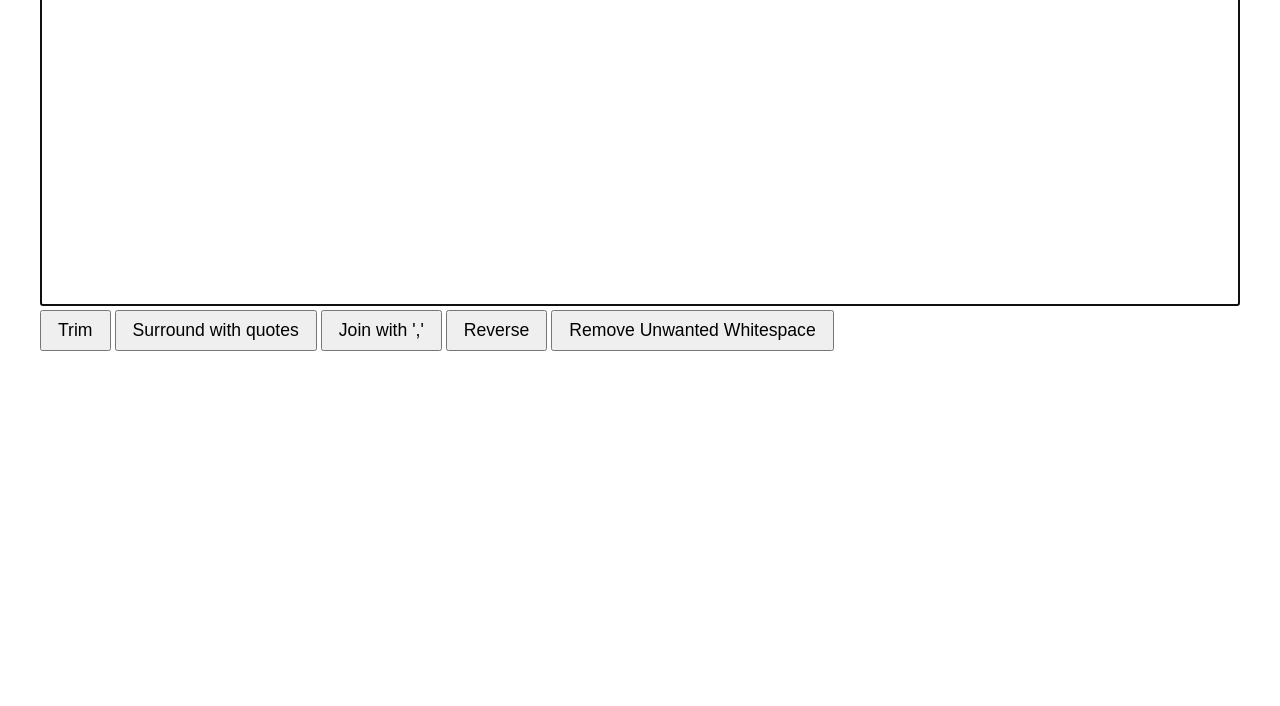
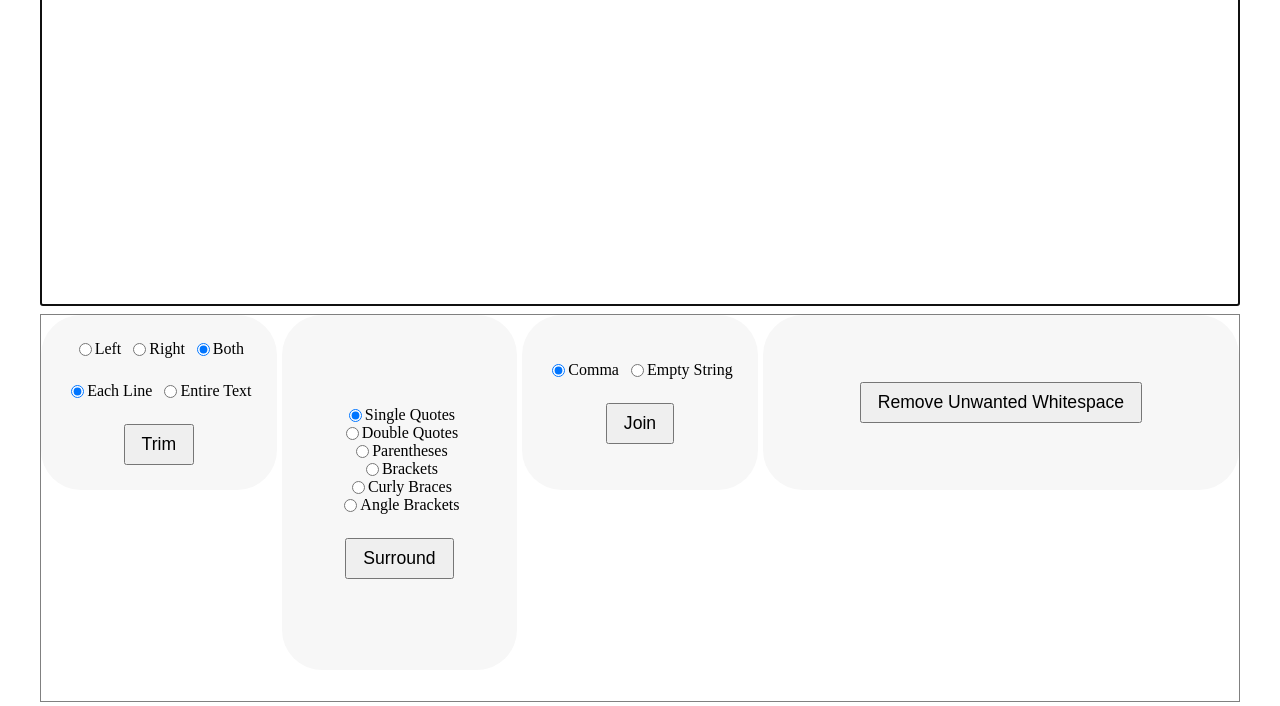
Before and after one commit to nmarsceau/textshape, a plain HTML site: page index.html in a window 1280 px wide. Shown: the part 94-800 px from the top of the page. Drawn offline with Linux system fonts and the light colour scheme.

Commit message:
Refactor tools to support configuration objects

```diff
--- a/index.html
+++ b/index.html
@@ -4,74 +4,7 @@
     <meta charset="UTF-8" />
     <meta name="viewport" content="width=device-width, initial-scale=1" />
     <title>TextShape</title>
-    <style>
-      * {
-        box-sizing: border-box;
-      }
-
-      body {
-        margin: 0;
-        padding: 0 0.25rem;
-      }
-
-      .grid {
-        display: grid;
-        grid-template-columns: auto;
-        grid-template-rows: 3rem 1fr 55vh;
-        height: 100vh;
-        margin: auto;
-        max-width: 1200px;
-      }
-
-      @media screen and (min-width: 600px) {
-        .grid {
-          grid-template-rows: 3rem 1fr 50vh;
-        }
-      }
-
-      h1 {
-        font-family: monospace;
-        font-size: 2rem;
-        margin: 0;
-        padding: 0.25rem 0;
-        text-align: center;
-      }
-
-      .text-container {
-        position: relative;
-      }
-
-      .text-container button#copy {
-        position: absolute;
-        top: 0.25rem;
-        right: 0.25rem;
-        border: 1px solid gray;
-        background-color: #f5f5f5;
-        transition: background-color 0.25s ease-in-out;
-      }
-
-      .text-container button#copy.success {
-        background-color: #d7f1d7;
-      }
-
-      #text {
-        font-size: 1.1rem;
-        height: 100%;
-        padding: 0.5rem;
-        resize: none;
-        width: 100%;
-      }
-
-      #tools {
-        overflow-y: auto;
-        padding: 0.25rem 0;
-      }
-
-      button {
-        padding: 0.5rem 1rem;
-        font-size: 1.1rem;
-      }
-    </style>
+    <link href="styles.css" rel="stylesheet" type="text/css">
   </head>
   <body>
     <div class="grid">
@@ -80,80 +13,10 @@
         <textarea id="text"></textarea>
         <button id="copy">Copy</button>
       </div>
-      <section id="tools">
-        <button id="trim">Trim</button>
-        <button id="surround">Surround with quotes</button>
-        <button id="join">Join with ','</button>
-        <button id="reverse">Reverse</button>
-        <button id="remove_unwanted_whitespace">Remove Unwanted Whitespace</button>
-      </section>
+      <div class="tools-container">
+        <section id="tools"></section>
+      </div>
     </div>
-    <script>
-      function forEachLine(action) {
-        if (typeof action === 'function') {
-          const lines = text.value.split('\n');
-          const newLines = [];
-          for (const line of lines) {
-            newLines.push(action(line));
-          }
-          return newLines.join('\n');
-        }
-        else {return text.value;}
-      }
-
-      const text = document.getElementById('text');
-      const tools = [
-        {
-          id: 'trim',
-          action: () => {
-            text.value = forEachLine(line => line.trim());
-          }
-        },
-        {
-          id: 'surround',
-          action: () => {
-            text.value = forEachLine(line => '\'' + line + '\'');
-          }
-        },
-        {
-          id: 'join',
-          action: () => {
-            text.value = text.value.split('\n').join(',');
-          }
-        },
-        {
-          id: 'reverse',
-          action: () => {
-            text.value = text.value.split('\n').reverse().join('\n');
-          }
-        },
-        {
-          id: 'remove_unwanted_whitespace',
-          action: () => {
-            while (text.value.includes('  ')) {
-              text.value = text.value.replace('  ', ' ');
-            }
-          }
-        }
-      ];
-
-      for (const tool of tools) {
-        const tool_trigger = document.getElementById(tool.id);
-        if (tool_trigger !== null) {
-          tool_trigger.addEventListener('click', tool.action);
-        }
-      }
-
-      const copy = document.getElementById('copy');
-      copy.addEventListener('click', () => {
-        text.select();
-        document.execCommand('copy');
-        window.getSelection().removeAllRanges();
-        copy.classList.add('success');
-        setTimeout(() => copy.classList.remove('success'), 3000);
-      });
-
-      text.focus();
-    </script>
+    <script src="script.js"></script>
   </body>
 </html>
--- /dev/null
+++ b/script.js
@@ -0,0 +1,220 @@
+function forEachLine(action) {
+  if (typeof action === 'function') {
+    const lines = text.value.split('\n');
+    const newLines = [];
+    for (const line of lines) {
+      newLines.push(action(line));
+    }
+    return newLines.join('\n');
+  }
+  else {return text.value;}
+}
+
+const text = document.getElementById('text');
+const tools = document.getElementById('tools');
+const toolsConfig = [
+  {
+    name: 'Trim',
+    options: [
+      {
+        name: 'operator',
+        type: 'choose_one',
+        values: {
+          left: 'Left',
+          right: 'Right',
+          both: 'Both'
+        },
+        default: 'both'
+      },
+      {
+        name: 'operand',
+        type: 'choose_one',
+        values: {
+          each_line: 'Each Line',
+          entire_text: 'Entire Text'
+        },
+        default: 'each_line'
+      }
+    ],
+    action: options => {
+      let operator = 'trim';
+      if (options.operator === 'left') {operator = 'trimStart';}
+      else if (options.operator === 'right') {operator = 'trimEnd';}
+      if (options.operand === 'entire_text') {
+        text.value = text.value[operator]();
+      }
+      else if (options.operand === 'each_line') {
+        text.value = forEachLine(line => line[operator]());
+      }
+    }
+  },
+  {
+    name: 'Surround',
+    class: 'tall',
+    options: [
+      {
+        name: 'character',
+        type: 'choose_one',
+        values: {
+          single_quotes: 'Single Quotes',
+          double_quotes: 'Double Quotes',
+          parentheses: 'Parentheses',
+          brackets: 'Brackets',
+          curly_braces: 'Curly Braces',
+          angle_brackets: 'Angle Brackets',
+          custom: 'Custom'
+        },
+        default: 'single_quotes',
+        inline: false
+      }
+    ],
+    action: options => {
+      let leftCharacter, rightCharacter;
+      switch (options.character) {
+        case 'double_quotes':
+          leftCharacter = '"'; rightCharacter = '"';
+          break;
+        case 'parentheses':
+          leftCharacter = '('; rightCharacter = ')';
+          break;
+        case 'brackets':
+          leftCharacter = '['; rightCharacter = ']';
+          break;
+        case 'curly_braces':
+          leftCharacter = '{'; rightCharacter = '}';
+          break;
+        case 'angle_brackets':
+          leftCharacter = '<'; rightCharacter = '>';
+          break;
+        case 'custom':
+          // TODO
+          break;
+        default:
+          leftCharacter = "'"; rightCharacter = "'";
+          break;
+      }
+      text.value = forEachLine(line => `${leftCharacter}${line}${rightCharacter}`);
+    }
+  },
+  {
+    name: 'Join',
+    options: [
+      {
+        name: 'character',
+        type: 'choose_one',
+        values: {
+          comma: 'Comma',
+          empty_string: 'Empty String',
+          custom: 'Custom'
+        },
+        default: 'comma'
+      }
+    ],
+    action: options => {
+      let character;
+      switch (options.character) {
+        case 'empty_string':
+          character = '';
+          break;
+        case 'custom':
+          // TODO
+          break;
+        default:
+          character = ',';
+          break;
+      }
+      text.value = text.value.split('\n').join(character);
+    }
+  },
+  {
+    name: 'Remove Unwanted Whitespace',
+    class: 'wide',
+    options: null,
+    action: options => {
+      while (text.value.includes('  ')) {
+        text.value = text.value.replace('  ', ' ');
+      }
+    }
+  },
+];
+
+for (const toolConfig of toolsConfig) {
+  const toolId = toolConfig.name.toLowerCase().replace(' ', '_');
+  const toolContainer = document.createElement('div');
+  toolContainer.classList.add('tool-card');
+  if (toolConfig.hasOwnProperty('class')) {
+    toolContainer.classList.add(toolConfig.class);
+  }
+  if (Array.isArray(toolConfig.options)) {
+    for (const option of toolConfig.options) {
+      const toolRow = document.createElement('div');
+      for (const [value, display] of Object.entries(option.values)) {
+        if (value === 'custom') {continue;}
+        const optionInput = document.createElement('input');
+        optionInput.type = option.type === 'choose_one' ? 'radio' : 'checkbox';
+        optionInput.id = toolId + '_' + option.name + '_' + value;
+        optionInput.name = toolId + '_' + option.name;
+        optionInput.value = value;
+        if (
+          (
+            typeof option.default === 'string'
+            && option.default === value
+          )
+          || (
+            Array.isArray(option.default)
+            && option.default.includes(value)
+          )
+        ) {
+          optionInput.setAttribute('checked', 'checked');
+        }
+        const optionLabel = document.createElement('label');
+        optionLabel.htmlFor = toolId + '_' + option.name + '_' + value;
+        optionLabel.innerHTML = display;
+        if (option.inline ?? true) {
+          toolRow.append(optionInput, optionLabel);
+        }
+        else {
+          const toolOptionContainer = document.createElement('div');
+          toolOptionContainer.append(optionInput, optionLabel);
+          toolRow.append(toolOptionContainer);
+        }
+      }
+      toolContainer.append(toolRow);
+    }
+  }
+  const toolButton = document.createElement('button');
+  toolButton.innerHTML = toolConfig.name;
+  toolButton.addEventListener('click', () => {
+    const options = {};
+    for (const option of toolConfig.options) {
+      const selected_options = document.querySelectorAll(`[name="${toolId}_${option.name}"]:checked`);
+      if (selected_options.length > 0) {
+        if (option.type === 'choose_one') {
+          options[option.name] = selected_options[0].value;
+        }
+        else if (option.type === 'choose_many') {
+          options[option.name] = [];
+          for (const selected_option of selected_options) {
+            options[option.name].push(selected_option.value);
+          }
+        }
+      }
+    }
+    toolConfig.action(options);
+  });
+  const toolButtonContainer = document.createElement('div');
+  toolButtonContainer.append(toolButton);
+  toolContainer.append(toolButtonContainer);
+  tools.append(toolContainer);
+}
+
+const copy = document.getElementById('copy');
+copy.addEventListener('click', () => {
+  text.select();
+  document.execCommand('copy');
+  window.getSelection().removeAllRanges();
+  copy.classList.add('success');
+  setTimeout(() => copy.classList.remove('success'), 3000);
+});
+
+text.focus();
--- /dev/null
+++ b/styles.css
@@ -0,0 +1,113 @@
+* {
+  box-sizing: border-box;
+}
+
+body {
+  margin: 0;
+  padding: 0 0.25rem;
+}
+
+.grid {
+  display: grid;
+  grid-template-columns: auto;
+  grid-template-rows: 2.5rem 1fr 50vh;
+  height: 100vh;
+  margin: auto;
+  max-width: 1200px;
+  row-gap: 0.5rem;
+}
+
+@media screen and (min-width: 600px) {
+  .grid {
+    grid-template-rows: 2.5rem 1fr 49vh;
+  }
+}
+
+h1 {
+  font-family: monospace;
+  font-size: 2rem;
+  margin: 0;
+  padding: 0.25rem 0 0;
+  text-align: center;
+}
+
+.text-container {
+  position: relative;
+}
+
+.text-container button#copy {
+  position: absolute;
+  top: 0.25rem;
+  right: 0.25rem;
+  border: 1px solid gray;
+  background-color: #f5f5f5;
+  transition: background-color 0.25s ease-in-out;
+}
+
+.text-container button#copy.success {
+  background-color: #d7f1d7;
+}
+
+#text {
+  font-size: 1.1rem;
+  height: 100%;
+  padding: 0.5rem;
+  resize: none;
+  width: 100%;
+}
+
+.tools-container {
+  padding: 0 0 0.25rem;
+}
+
+#tools {
+  display: grid;
+  grid-auto-flow: dense;
+  grid-auto-rows: 175px;
+  grid-gap: 5px;
+  grid-template-columns: repeat(auto-fit, minmax(200px, 1fr));
+  height: 100%;
+  overflow-y: auto;
+  border: 1px solid gray;
+}
+
+#tools .tool-card {
+  background: #f7f7f7;
+  border-radius: 2.5rem;
+  display: flex;
+  flex-direction: column;
+  justify-content: center;
+  width: 100%;
+}
+
+#tools .tool-card.tall,
+#tools .tool-card.big {
+  grid-row: span 2;
+}
+
+@media screen and (min-width: 450px) {
+  #tools .tool-card.wide,
+  #tools .tool-card.big {
+    grid-column: span 2;
+  }
+}
+
+#tools .tool-card > div {
+  margin: 0.75rem 0;
+  text-align: center;
+}
+
+input[type="radio"],
+input[type="checkbox"] {
+  vertical-align: text-top;
+}
+
+input[type="radio"]:not(:first-child),
+input[type="checkbox"]:not(:first-child) {
+  margin-left: 0.75rem;
+}
+
+button {
+  padding: 0.5rem 1rem;
+  font-size: 1.1rem;
+}
```
